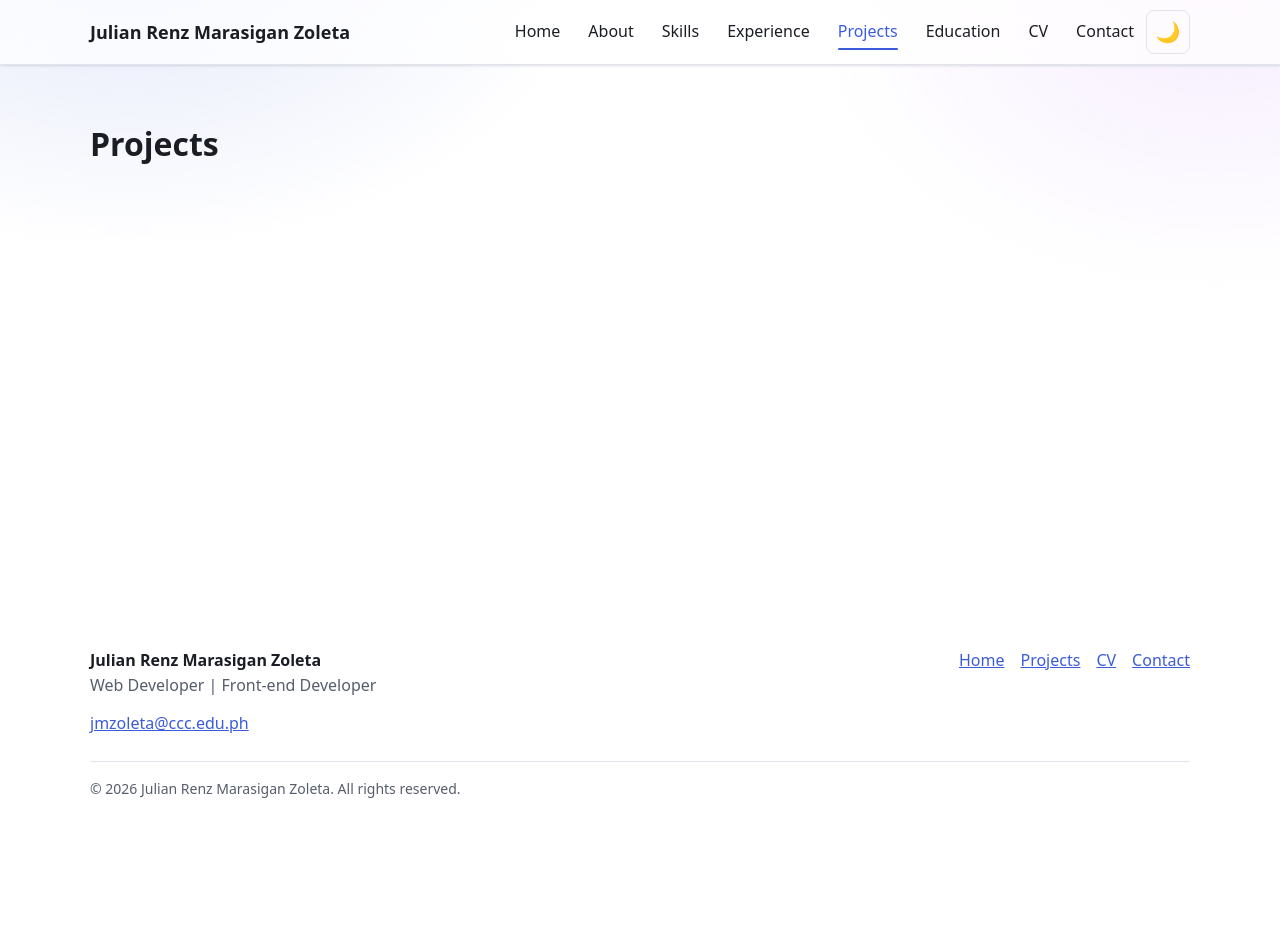
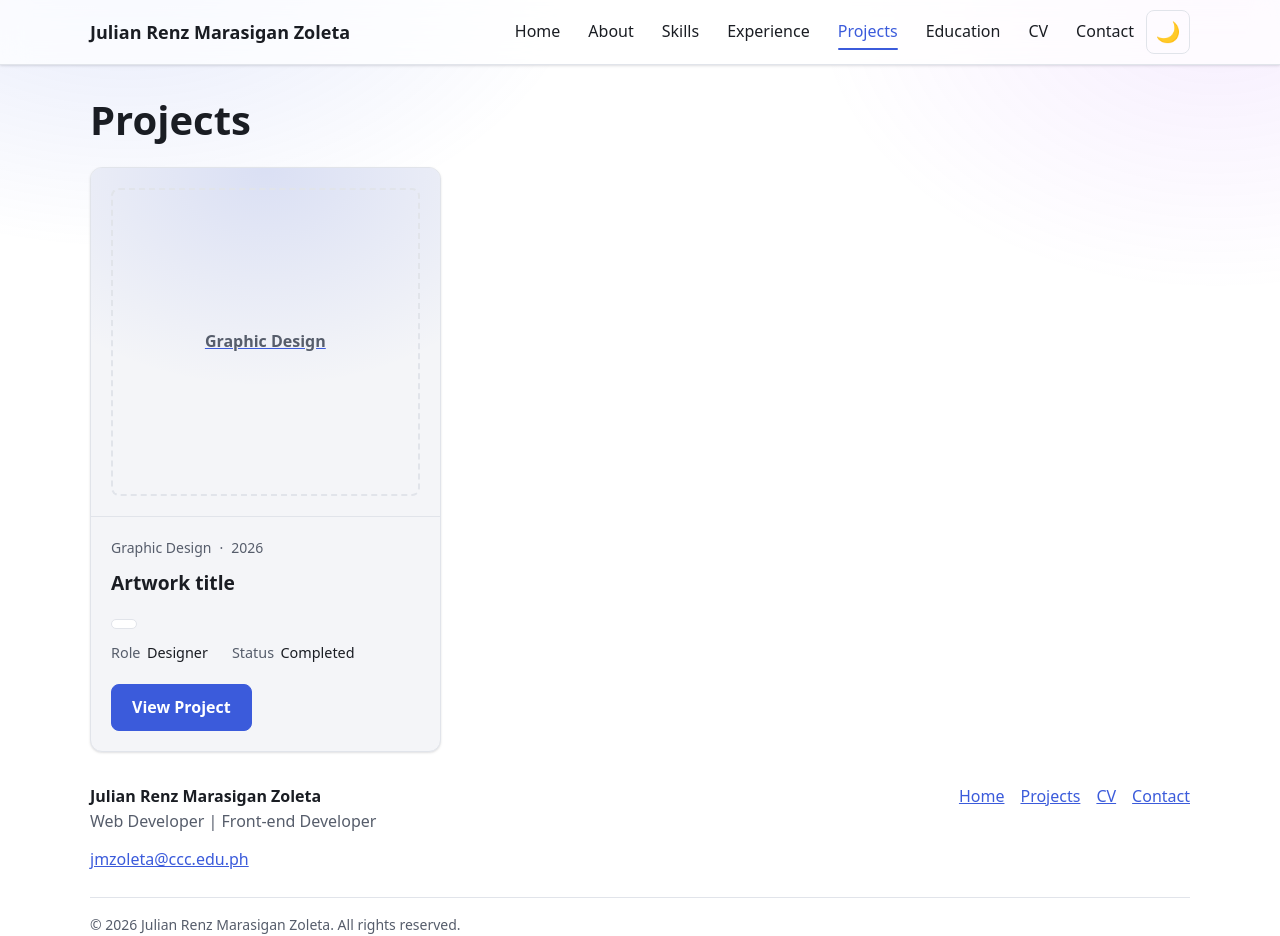
Before and after one commit to ralphbishop/cousin-portfolio, a React (Vite) app in the folder cousin-portfolio/: page /projects in a window 1280 px wide. Before the commit the page ends 800 px from the top, so only its background shows below. Built offline with nearby package versions, Linux system fonts and the light colour scheme.

Commit message:
Gallery-style project cards with framed artwork

```diff
--- a/cousin-portfolio/src/App.jsx
+++ b/cousin-portfolio/src/App.jsx
@@ -5,6 +5,7 @@ import About from './pages/About.jsx'
 import Skills from './pages/Skills.jsx'
 import Experience from './pages/Experience.jsx'
 import Education from './pages/Education.jsx'
+import Projects from './pages/Projects.jsx'
 
 // temporary pages; we'll replace each one with a real page
 function Placeholder({ title }) {
@@ -24,7 +25,7 @@ export default function App() {
         <Route path="about" element={<About />} />
         <Route path="skills" element={<Skills />} />
         <Route path="experience" element={<Experience />} />
-        <Route path="projects" element={<Placeholder title="Projects" />} />
+        <Route path="projects" element={<Projects />} />
         <Route path="projects/:slug" element={<ProjectPlaceholder />} />
         <Route path="education" element={<Education />} />
         <Route path="cv" element={<Placeholder title="CV" />} />
--- /dev/null
+++ b/cousin-portfolio/src/components/ProjectCard.css
@@ -0,0 +1,114 @@
+.project-card {
+    display: flex;
+    flex-direction: column;
+    height: 100%;
+    padding: 0;
+    overflow: hidden;
+    transition:
+        box-shadow 300ms var(--ease),
+        border-color 300ms var(--ease),
+        transform 300ms var(--ease);
+}
+
+.project-card:hover {
+    border-color: color-mix(in srgb, var(--accent) 45%, var(--border));
+    box-shadow:
+        var(--shadow-md),
+        0 12px 32px color-mix(in srgb, var(--accent) 18%, transparent);
+    transform: translateY(-4px);
+}
+
+.project-media {
+    display: block;
+    aspect-ratio: 1 / 1;
+    padding: 1.25rem;
+    overflow: hidden;
+    border-bottom: 1px solid var(--border);
+    background:
+        radial-gradient(120% 90% at 50% 0%, color-mix(in srgb, var(--accent) 14%, transparent), transparent 70%),
+        var(--surface);
+}
+
+.project-media img {
+    display: block;
+    width: 100%;
+    height: 100%;
+    object-fit: contain;
+    filter: drop-shadow(0 8px 14px rgba(0, 0, 0, 0.25));
+    transition: transform 500ms var(--ease);
+}
+
+.project-card:hover .project-media img {
+    transform: scale(1.04);
+}
+
+.project-placeholder {
+    display: grid;
+    place-items: center;
+    width: 100%;
+    height: 100%;
+    font-weight: 600;
+    text-align: center;
+    color: var(--muted);
+    border: 2px dashed var(--border);
+    border-radius: var(--radius);
+}
+
+.project-body {
+    display: flex;
+    flex: 1;
+    flex-direction: column;
+    gap: 0.75rem;
+    padding: 1.25rem;
+}
+
+.project-meta {
+    display: flex;
+    gap: 0.5rem;
+    margin: 0;
+    font-size: 0.875rem;
+    color: var(--muted);
+}
+
+.project-title {
+    margin: 0;
+    font-size: 1.2rem;
+    line-height: 1.25;
+}
+
+.project-desc {
+    margin: 0;
+}
+
+.project-facts {
+    display: flex;
+    flex-wrap: wrap;
+    gap: 0.25rem 1.5rem;
+    margin: 0;
+    font-size: 0.9rem;
+}
+
+.project-facts div {
+    display: flex;
+    gap: 0.4rem;
+}
+
+.project-facts dt {
+    color: var(--muted);
+}
+
+.project-facts ft::after {
+    content: ':';
+}
+
+.project-facts dd {
+    margin: 0;
+}
+
+.project-actions {
+    display: flex;
+    flex-wrap: wrap;
+    gap: 0.5rem;
+    margin-top: auto;
+    padding-top: 0.5rem;
+}
--- /dev/null
+++ b/cousin-portfolio/src/components/ProjectCard.jsx
@@ -0,0 +1,92 @@
+import { Link } from 'react-router'
+import './ProjectCard.css'
+
+const MAX_TAGS = 4
+
+export default function ProjectCard({ project }) {
+  const detailPath = '/projects/' + project.id
+  const shownTech = project.technologies.slice(0, MAX_TAGS)
+  const hiddenCount = project.technologies.length - shownTech.length
+
+  return (
+    <article className="card project-card">
+      {/* Clicking the artwork opens the detail page. Keyboard users use the
+          "View Project" button, so this link is skipped when pressing Tab. */}
+      <Link className="project-media" to={detailPath} tabIndex={-1}>
+        {project.image ? (
+          <img
+            src={project.image}
+            alt={project.imageAlt || project.name}
+            loading="lazy"
+            decoding="async"
+          />
+        ) : (
+          <span className="project-placeholder">{project.category}</span>
+        )}
+      </Link>
+
+      <div className="project-body">
+        <p className="project-meta">
+          <span>{project.category}</span>
+          <span aria-hidden="true">·</span>
+          <span>{project.year}</span>
+        </p>
+
+        <h2 className="project-title">{project.name}</h2>
+        <p className="project-desc">{project.description}</p>
+
+        <ul className="tags" aria-label="Technologies used">
+          {shownTech.map((tech) => (
+            <li className="tag" key={tech}>
+              {tech}
+            </li>
+          ))}
+          {hiddenCount > 0 && <li className="tag">+{hiddenCount}</li>}
+        </ul>
+
+        <dl className="project-facts">
+          <div>
+            <dt>Role</dt>
+            <dd>{project.role}</dd>
+          </div>
+          <div>
+            <dt>Status</dt>
+            <dd>{project.status}</dd>
+          </div>
+        </dl>
+
+        <div className="project-actions">
+          <Link
+            className="btn btn-primary"
+            to={detailPath}
+            aria-label={'View project: ' + project.name}
+          >
+            View Project
+          </Link>
+          {project.githubUrl && (
+            <a
+              className="btn"
+              href={project.githubUrl}
+              target="_blank"
+              rel="noopener noreferrer"
+              aria-label={project.name + ' source code on GitHub'}
+            >
+              GitHub
+            </a>
+          )}
+          {project.demoUrl && (
+            <a
+              className="btn"
+              href={project.demoUrl}
+              target="_blank"
+              rel="noopener noreferrer"
+              aria-label={project.name + ' demo'}
+            >
+              Demo
+            </a>
+          )}
+        </div>
+      </div>
+    </article>
+  )
+}
--- /dev/null
+++ b/cousin-portfolio/src/data/projects.js
@@ -0,0 +1,24 @@
+export const projects = [
+    {
+        id:'artwork-title',
+        name: 'Artwork title',
+        category: 'Graphic Design',
+        type: 'School Activity',
+        year: '2026',
+        status: 'Completed',
+        role: 'Designer',
+        description: '',
+        technologies: [''],
+        image: '',
+        imageAlt: '',
+        projectUrl: '',
+        githubUrl: '',
+        demoUrl: '',
+        docsUrl: '',
+        overview: '',
+        problem: '',
+        solution: '',
+        features: '',
+        screenshots: [],
+    },
+]
--- /dev/null
+++ b/cousin-portfolio/src/pages/Projects.css
@@ -0,0 +1,29 @@
+.project-grid {
+    display: grid;
+    gap: 1.5rem;
+    margin: 0;
+    padding: 0;
+    list-style: none;
+    grid-template-columns: repeat(auto-fill, minmax(min(100%, 20rem), 1fr));
+}
+
+.project-grid > li {
+    animation: card-in 600ms var(--ease) both;
+    animation-delay: calc(var(--i, 0) * 80ms);
+}
+
+@keyframes card-in {
+    from{
+    opacity: 0;
+    transform: translateY(18px);
+    }
+    to {
+        opacity: 1;
+        transform: none;
+    }
+}
+@media (prefers-reduced-motion: reduce) {
+    .project-grid > li {
+        animation: none;
+    }
+}
--- /dev/null
+++ b/cousin-portfolio/src/pages/Projects.jsx
@@ -0,0 +1,19 @@
+import {projects} from '../data/projects.js'
+import ProjectCard from '../components/ProjectCard.jsx'
+import './Projects.css'
+
+export default function Projects() {
+    return (
+        <section>
+            <h1 className="page-title">Projects</h1>
+
+            <ul className="project-grid">
+                {projects.map((project, index) => (
+                    <li key={project.id} style={{'--i': Math.min(index, 8) }}>
+                        <ProjectCard project={project} />
+                    </li>
+                ))}
+            </ul>
+        </section>
+    )
+}
```
